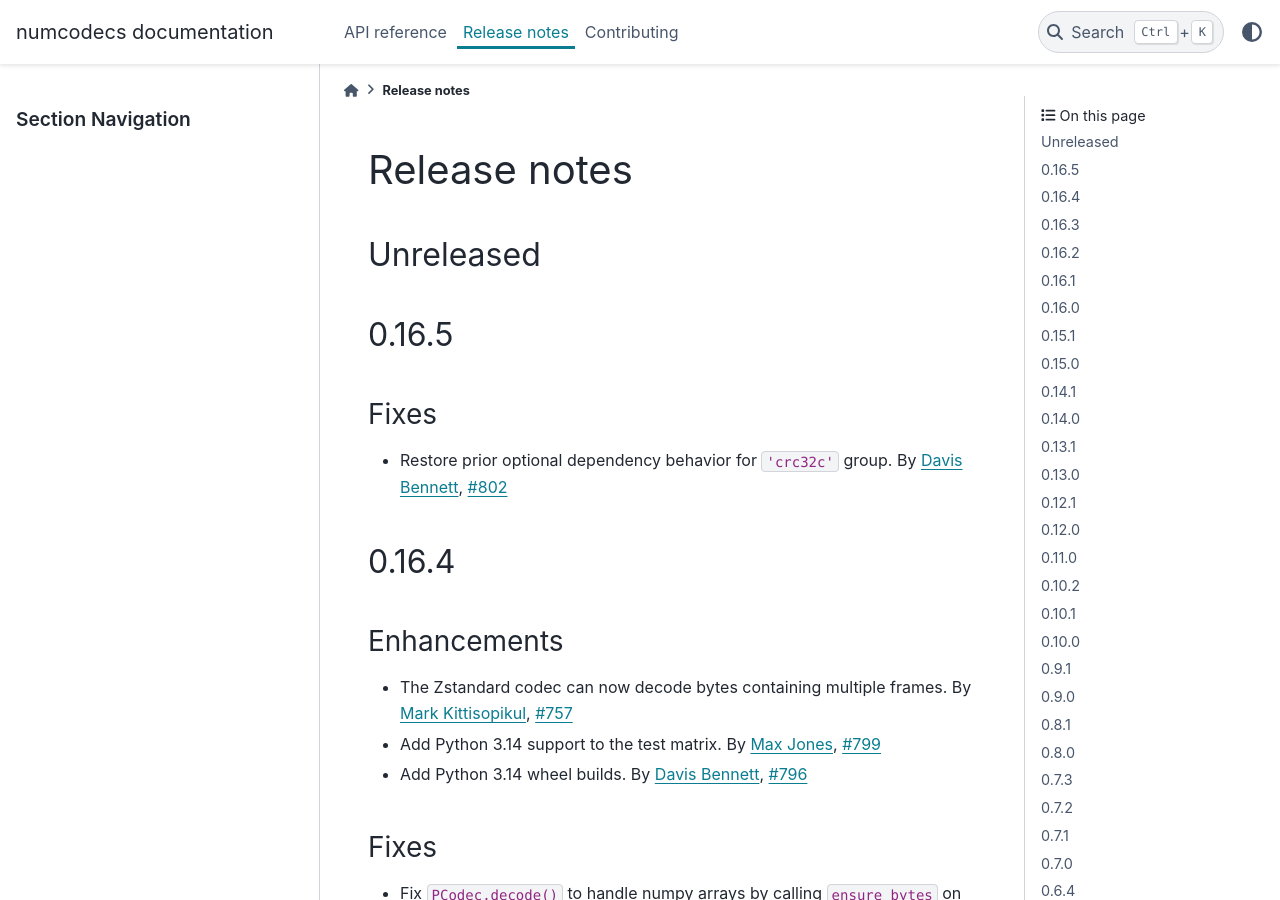
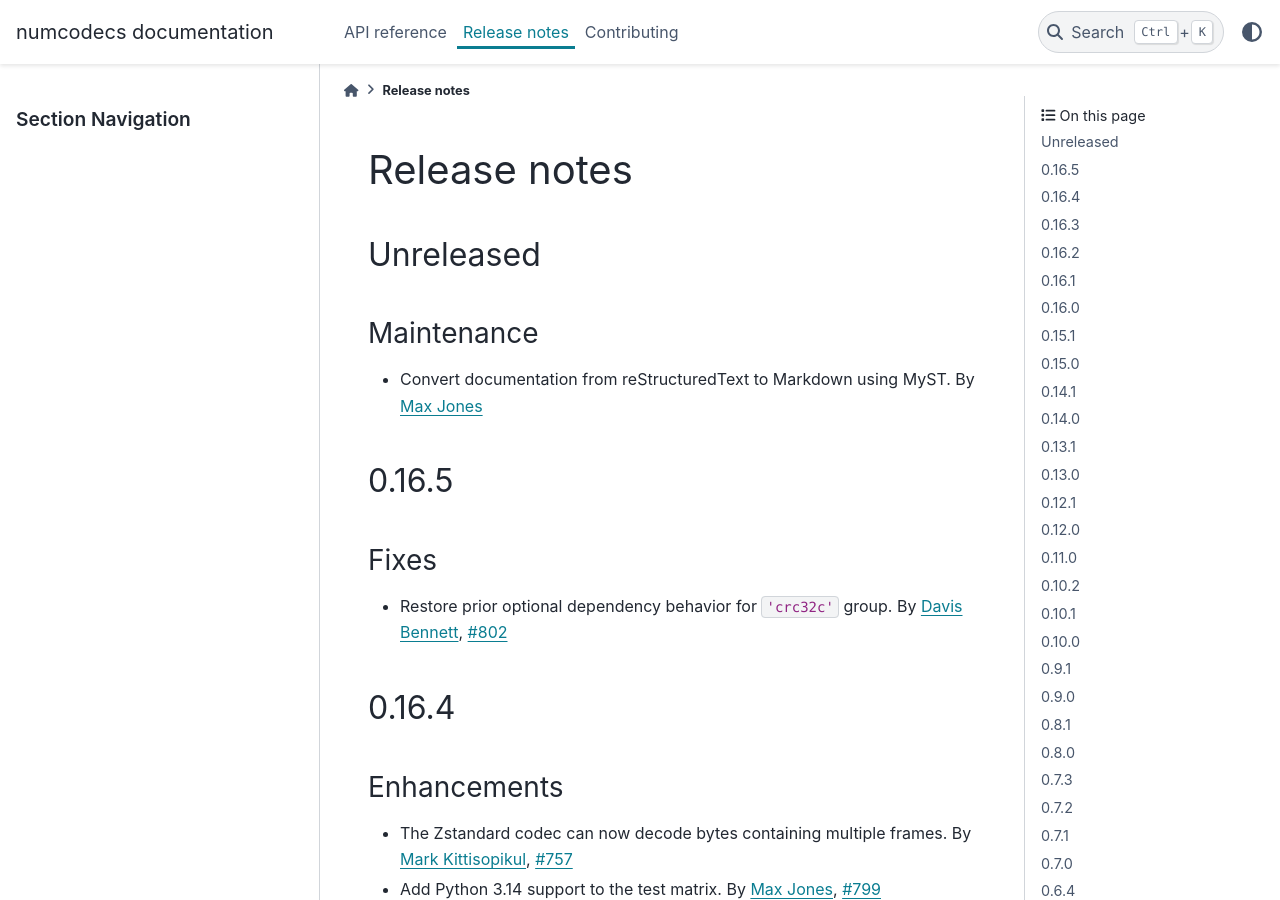
Before and after one commit to zarr-developers/numcodecs, a Sphinx documentation site: the page built from docs/release.md, in a window 1280 px wide and 900 px high. Built offline with Sphinx 7.4.7 and the PyData theme 0.15.4, drawn with Linux system fonts in a browser that asks for light colours; the version number could not be read and is left out.

Commit message:
Add changelog entry

```diff
--- a/docs/release.md
+++ b/docs/release.md
@@ -13,6 +13,11 @@
 (unreleased)=
 
 ## Unreleased
+
+### Maintenance
+
+* Convert documentation from reStructuredText to Markdown using MyST.
+  By {user}`Max Jones <maxrjones>`
 
 (release_0.16.5)=
 
```
